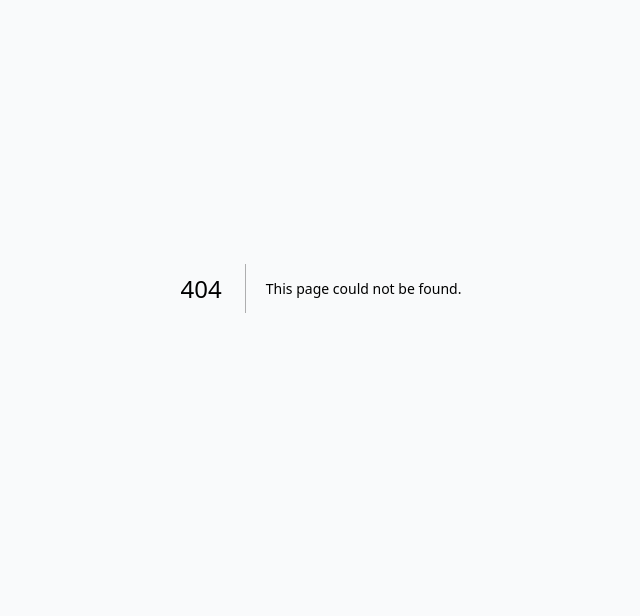
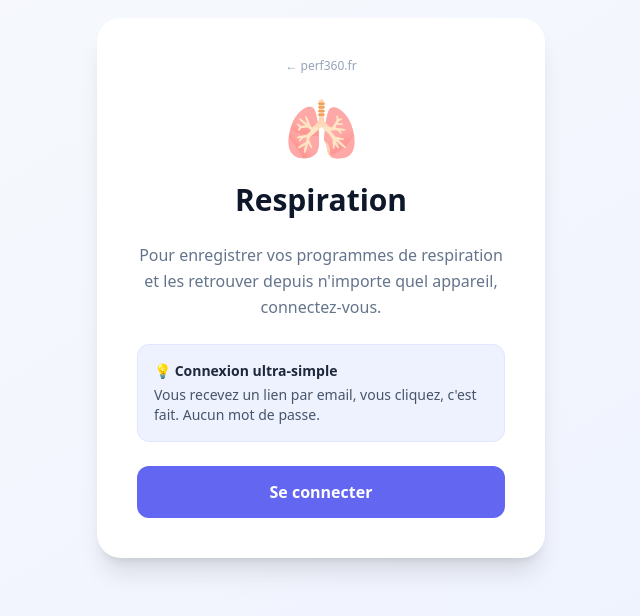
Before and after one commit to Jaco31620/perf360, a Next.js app: page /respiration in a window 1280 px wide. Before the commit this address had no page. Shown: the part 112-728 px from the top of the page, without its empty margins (319-959 px from the left). Built offline with nearby package versions, Linux system fonts and the light colour scheme.

Commit message:
Create page.jsx

```diff
--- /dev/null
+++ b/app/respiration/page.jsx
@@ -0,0 +1,10 @@
+import Respiration from "@/components/Respiration";
+
+export const metadata = {
+  title: "Respiration — perf360",
+  description: "Guidez votre souffle avec un timer de respiration visuel et sonore.",
+};
+
+export default function RespirationPage() {
+  return <Respiration />;
+}
```
